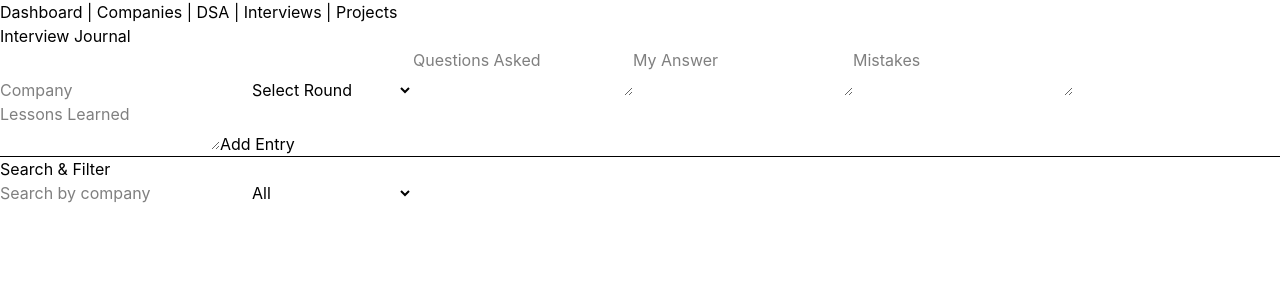
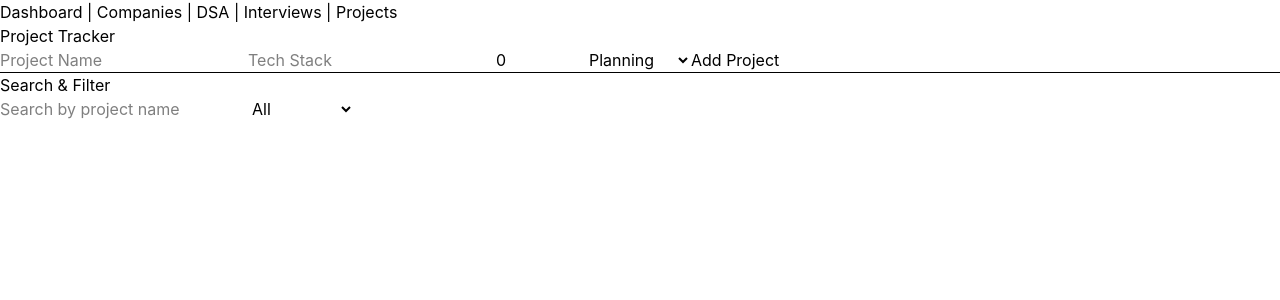
Before and after one commit to jaindhruv04/careeros, a React (Vite) app: page /careeros/projects in a window 1280 px wide. Shown: the top 300 px of the page. Built offline with nearby package versions, Linux system fonts and the light colour scheme.

Commit message:
feat: refactor InterviewJournal to ProjectTracker with project management features

```diff
--- a/src/pages/ProjectTracker.jsx
+++ b/src/pages/ProjectTracker.jsx
@@ -1,101 +1,84 @@
 import { useState, useContext } from "react";
-import { InterviewContext } from "../context/InterviewContext";
+import { ProjectContext } from "../context/ProjectContext";
 
-function InterviewJournal() {
-  const { interviewEntries, setInterviewEntries } =
-    useContext(InterviewContext);
+function ProjectTracker() {
+  const { projects, setProjects } = useContext(ProjectContext);
 
-  const [company, setCompany] = useState("");
-  const [round, setRound] = useState("");
-  const [questionsAsked, setQuestionsAsked] = useState("");
-  const [myAnswer, setMyAnswer] = useState("");
-  const [mistakes, setMistakes] = useState("");
-  const [lessonsLearned, setLessonsLearned] = useState("");
+  const [name, setName] = useState("");
+  const [techStack, setTechStack] = useState("");
+  const [progress, setProgress] = useState(0);
+  const [status, setStatus] = useState("Planning");
 
   const [searchText, setSearchText] = useState("");
-  const [roundFilter, setRoundFilter] = useState("All");
+  const [statusFilter, setStatusFilter] = useState("All");
 
   function handleSubmit(e) {
     e.preventDefault();
 
-    const interviewEntry = {
+    const project = {
       id: Date.now(),
-      company,
-      round,
-      questionsAsked,
-      myAnswer,
-      mistakes,
-      lessonsLearned,
+      name,
+      techStack,
+      progress,
+      status,
     };
 
-    setInterviewEntries([...interviewEntries, interviewEntry]);
+    setProjects([...projects, project]);
 
-    setCompany("");
-    setRound("");
-    setQuestionsAsked("");
-    setMyAnswer("");
-    setMistakes("");
-    setLessonsLearned("");
+    setName("");
+    setTechStack("");
+    setProgress(0);
+    setStatus("Planning");
   }
 
-  const filteredEntries = interviewEntries.filter((entry) => {
-    const matchesSearch = entry.company
+  const filteredProjects = projects.filter((project) => {
+    const matchesSearch = project.name
       .toLowerCase()
       .includes(searchText.toLowerCase());
 
-    const matchesRound =
-      roundFilter === "All" || entry.round === roundFilter;
+    const matchesStatus =
+      statusFilter === "All" || project.status === statusFilter;
 
-    return matchesSearch && matchesRound;
+    return matchesSearch && matchesStatus;
   });
 
   return (
     <div>
-      <h1>Interview Journal</h1>
+      <h1>Project Tracker</h1>
 
       <form onSubmit={handleSubmit}>
         <input
-          value={company}
-          onChange={(e) => setCompany(e.target.value)}
-          placeholder="Company"
+          value={name}
+          onChange={(e) => setName(e.target.value)}
+          placeholder="Project Name"
+        />
+
+        <input
+          value={techStack}
+          onChange={(e) => setTechStack(e.target.value)}
+          placeholder="Tech Stack"
+        />
+
+        <input
+          type="number"
+          min="0"
+          max="100"
+          value={progress}
+          onChange={(e) => setProgress(Number(e.target.value))}
+          placeholder="Progress"
         />
 
         <select
-          value={round}
-          onChange={(e) => setRound(e.target.value)}
+          value={status}
+          onChange={(e) => setStatus(e.target.value)}
         >
-          <option value="">Select Round</option>
-          <option value="Online Assessment">Online Assessment</option>
-          <option value="Technical">Technical</option>
-          <option value="Managerial">Managerial</option>
-          <option value="HR">HR</option>
+          <option value="Planning">Planning</option>
+          <option value="In Progress">In Progress</option>
+          <option value="Completed">Completed</option>
+          <option value="On Hold">On Hold</option>
         </select>
 
-        <textarea
-          value={questionsAsked}
-          onChange={(e) => setQuestionsAsked(e.target.value)}
-          placeholder="Questions Asked"
-        />
-
-        <textarea
-          value={myAnswer}
-          onChange={(e) => setMyAnswer(e.target.value)}
-          placeholder="My Answer"
-        />
-
-        <textarea
-          value={mistakes}
-          onChange={(e) => setMistakes(e.target.value)}
-          placeholder="Mistakes"
-        />
-
-        <textarea
-          value={lessonsLearned}
-          onChange={(e) => setLessonsLearned(e.target.value)}
-          placeholder="Lessons Learned"
-        />
-
-        <button type="submit">Add Entry</button>
+        <button type="submit">Add Project</button>
       </form>
 
       <hr />
@@ -105,26 +88,25 @@ function InterviewJournal() {
       <input
         value={searchText}
         onChange={(e) => setSearchText(e.target.value)}
-        placeholder="Search by company"
+        placeholder="Search by project name"
       />
 
       <select
-        value={roundFilter}
-        onChange={(e) => setRoundFilter(e.target.value)}
+        value={statusFilter}
+        onChange={(e) => setStatusFilter(e.target.value)}
       >
         <option value="All">All</option>
-        <option value="Online Assessment">Online Assessment</option>
-        <option value="Technical">Technical</option>
-        <option value="Managerial">Managerial</option>
-        <option value="HR">HR</option>
+        <option value="Planning">Planning</option>
+        <option value="In Progress">In Progress</option>
+        <option value="Completed">Completed</option>
+        <option value="On Hold">On Hold</option>
       </select>
 
       <ul>
-        {filteredEntries.map((entry) => (
-          <li key={entry.id}>
-            {entry.company} - {entry.round} - {entry.questionsAsked} -{" "}
-            {entry.myAnswer} - {entry.mistakes} -{" "}
-            {entry.lessonsLearned}
+        {filteredProjects.map((project) => (
+          <li key={project.id}>
+            {project.name} - {project.techStack} - {project.progress}% -{" "}
+            {project.status}
           </li>
         ))}
       </ul>
@@ -132,4 +114,4 @@ function InterviewJournal() {
   );
 }
 
-export default InterviewJournal;
+export default ProjectTracker;
```
